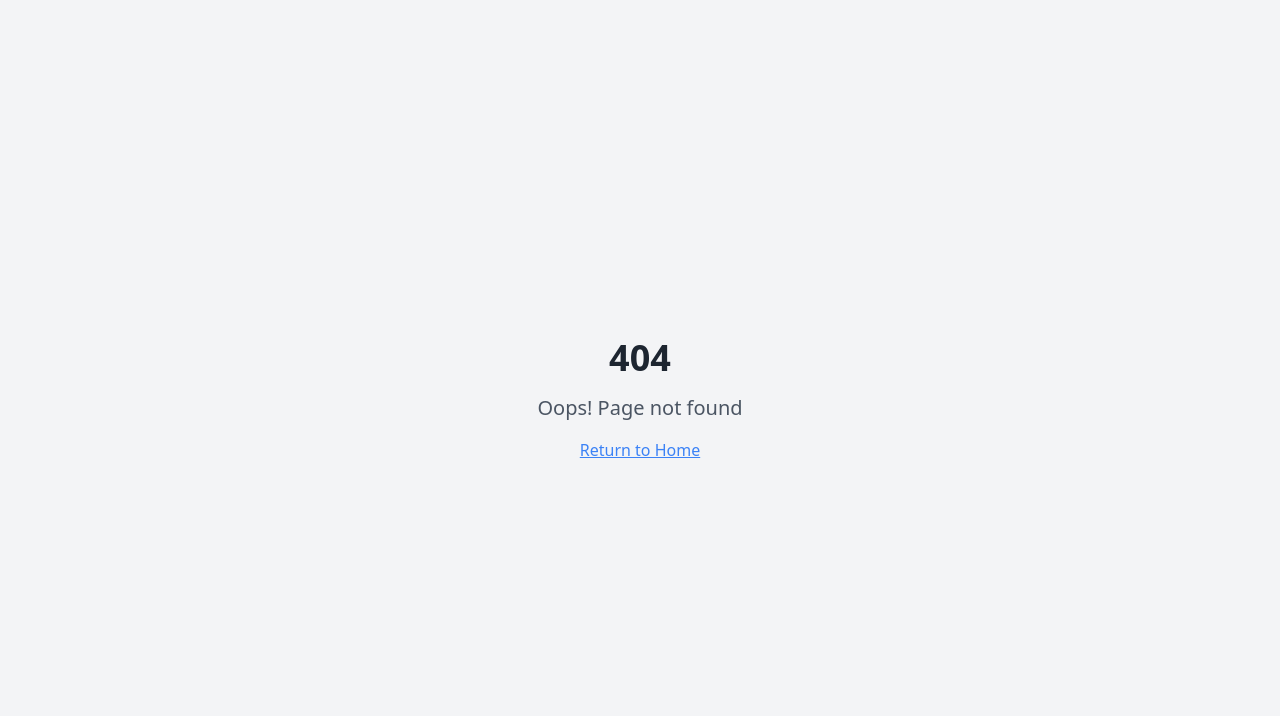
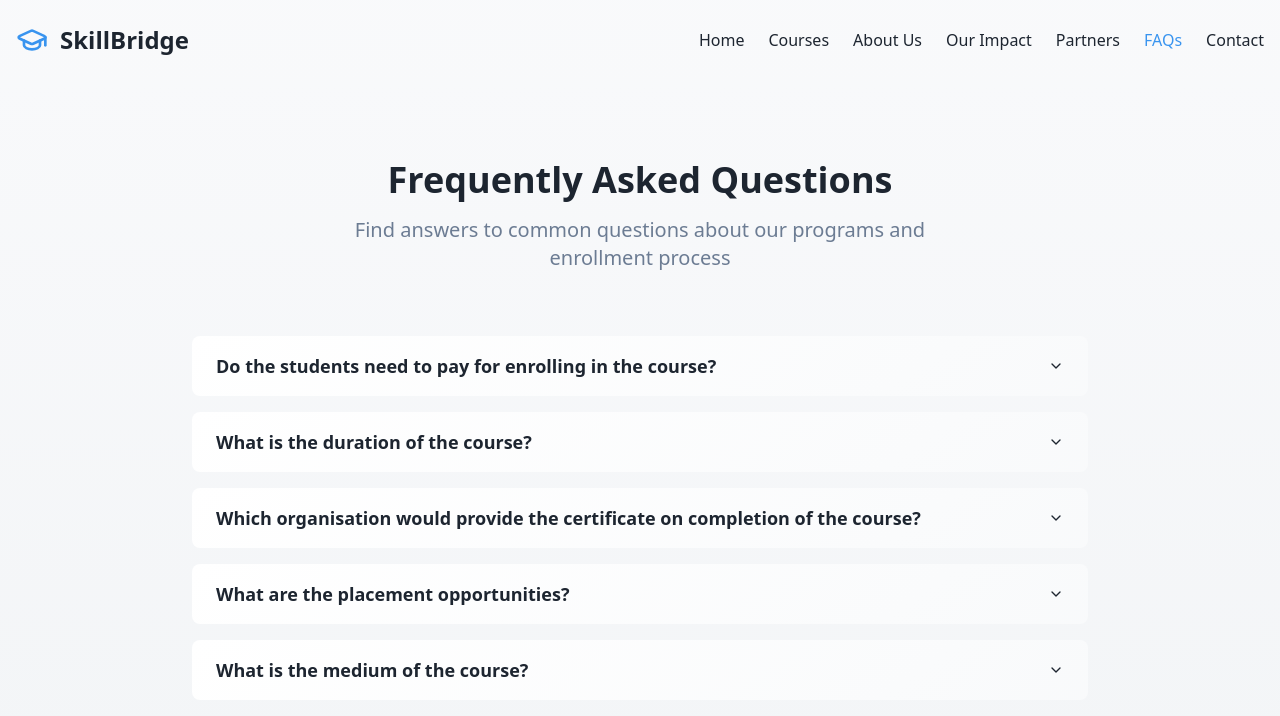
Before and after one commit to selvamuthukumar/course-conduit-48, a React (Vite) app: page /faq in a window 1280 px wide. Before the commit this address had no page. Shown: the top 716 px of the page. Built offline with nearby package versions, Linux system fonts and the light colour scheme.

Commit message:
Refactor: Move FAQs to new page

```diff
--- a/src/App.tsx
+++ b/src/App.tsx
@@ -7,6 +7,7 @@ import Home from "./pages/Home";
 import CourseManagement from "./pages/CourseManagement";
 import AboutUs from "./pages/AboutUs";
 import OurImpact from "./pages/OurImpact";
+import FAQ from "./pages/FAQ";
 import NotFound from "./pages/NotFound";
 
 const queryClient = new QueryClient();
@@ -22,6 +23,7 @@ const App = () => (
           <Route path="/courses" element={<CourseManagement />} />
           <Route path="/about" element={<AboutUs />} />
           <Route path="/impact" element={<OurImpact />} />
+          <Route path="/faq" element={<FAQ />} />
           {/* ADD ALL CUSTOM ROUTES ABOVE THE CATCH-ALL "*" ROUTE */}
           <Route path="*" element={<NotFound />} />
         </Routes>
--- a/src/components/Navigation.tsx
+++ b/src/components/Navigation.tsx
@@ -37,18 +37,6 @@ const Navigation = () => {
       };
 
       requestAnimationFrame(animation);
-    }
-  };
-
-  const handleFAQsClick = (e: React.MouseEvent) => {
-    e.preventDefault();
-    if (location.pathname === "/") {
-      smoothScrollToSection("faq-section");
-    } else {
-      navigate("/");
-      setTimeout(() => {
-        smoothScrollToSection("faq-section");
-      }, 100);
     }
   };
 
@@ -122,12 +110,14 @@ const Navigation = () => {
           >
             Partners
           </button>
-          <button
-            onClick={handleFAQsClick}
-            className="text-foreground hover:text-primary transition-colors"
+          <Link
+            to="/faq"
+            className={`text-foreground hover:text-primary transition-colors ${
+              isActive("/faq") ? "text-primary font-medium" : ""
+            }`}
           >
             FAQs
-          </button>
+          </Link>
           <button
             onClick={handleContactClick}
             className="text-foreground hover:text-primary transition-colors"
--- /dev/null
+++ b/src/pages/FAQ.tsx
@@ -0,0 +1,73 @@
+import { Accordion, AccordionContent, AccordionItem, AccordionTrigger } from "@/components/ui/accordion";
+import Navigation from "@/components/Navigation";
+
+const FAQ = () => {
+  return (
+    <div className="min-h-screen bg-gradient-bg">
+      <Navigation />
+
+      {/* FAQ Section */}
+      <section className="container mx-auto px-4 py-20">
+        <div className="text-center mb-16">
+          <h1 className="text-3xl md:text-4xl font-bold text-foreground mb-4">
+            Frequently Asked Questions
+          </h1>
+          <p className="text-xl text-muted-foreground max-w-2xl mx-auto">
+            Find answers to common questions about our programs and enrollment process
+          </p>
+        </div>
+
+        <div className="max-w-4xl mx-auto">
+          <Accordion type="single" collapsible className="space-y-4">
+            <AccordionItem value="item-1" className="bg-gradient-card border-0 rounded-lg px-6">
+              <AccordionTrigger className="text-left text-lg font-semibold text-foreground hover:text-primary">
+                Do the students need to pay for enrolling in the course?
+              </AccordionTrigger>
+              <AccordionContent className="text-muted-foreground pt-4">
+                No. Students do not need to pay any fees as the training is fully supported under the government scheme. In fact, participants also receive a small stipend during their training period, making it easier to focus on learning without financial burden.
+              </AccordionContent>
+            </AccordionItem>
+
+            <AccordionItem value="item-2" className="bg-gradient-card border-0 rounded-lg px-6">
+              <AccordionTrigger className="text-left text-lg font-semibold text-foreground hover:text-primary">
+                What is the duration of the course?
+              </AccordionTrigger>
+              <AccordionContent className="text-muted-foreground pt-4">
+                The course duration varies depending on the specific program. Please check the individual course details for specific duration information, or contact our support team for more details about your chosen course.
+              </AccordionContent>
+            </AccordionItem>
+
+            <AccordionItem value="item-3" className="bg-gradient-card border-0 rounded-lg px-6">
+              <AccordionTrigger className="text-left text-lg font-semibold text-foreground hover:text-primary">
+                Which organisation would provide the certificate on completion of the course?
+              </AccordionTrigger>
+              <AccordionContent className="text-muted-foreground pt-4">
+                The Electronic Skills Council of India would provide the certificates to the enrollees.
+              </AccordionContent>
+            </AccordionItem>
+
+            <AccordionItem value="item-4" className="bg-gradient-card border-0 rounded-lg px-6">
+              <AccordionTrigger className="text-left text-lg font-semibold text-foreground hover:text-primary">
+                What are the placement opportunities?
+              </AccordionTrigger>
+              <AccordionContent className="text-muted-foreground pt-4">
+                Students who train with dedication and successfully complete their certification will be supported by SkillBridge in connecting with reputed firms. While no program can guarantee a job, our focus is on preparing you for real industry needs and aiding you in securing strong placement opportunities.
+              </AccordionContent>
+            </AccordionItem>
+
+            <AccordionItem value="item-5" className="bg-gradient-card border-0 rounded-lg px-6">
+              <AccordionTrigger className="text-left text-lg font-semibold text-foreground hover:text-primary">
+                What is the medium of the course?
+              </AccordionTrigger>
+              <AccordionContent className="text-muted-foreground pt-4">
+                Courses are delivered in English along with regional language support to ensure easy understanding. For example, in Tamil Nadu, sessions are conducted in both English and Tamil, so that every student can learn comfortably and confidently.
+              </AccordionContent>
+            </AccordionItem>
+          </Accordion>
+        </div>
+      </section>
+    </div>
+  );
+};
+
+export default FAQ;
--- a/src/pages/Home.tsx
+++ b/src/pages/Home.tsx
@@ -1,6 +1,6 @@
 import { Button } from "@/components/ui/button";
 import { Card, CardContent, CardHeader, CardTitle } from "@/components/ui/card";
-import { Accordion, AccordionContent, AccordionItem, AccordionTrigger } from "@/components/ui/accordion";
+
 import { GraduationCap, UserPlus, BookOpen, Award, Briefcase, ArrowRight, Play, CheckCircle, Mail, ExternalLink, Linkedin } from "lucide-react";
 import vvdnLogo from "@/assets/vvdn_site_logo.svg";
 import naanMudhalvanLogo from "@/assets/logo_naan_mudhalvan.svg";
@@ -228,66 +228,6 @@ const Home = () => {
         </div>
       </section>
 
-      {/* FAQs Section */}
-      <section id="faq-section" className="container mx-auto px-4 py-20">
-        <div className="text-center mb-16">
-          <h2 className="text-3xl md:text-4xl font-bold text-foreground mb-4">
-            Frequently Asked Questions
-          </h2>
-          <p className="text-xl text-muted-foreground max-w-2xl mx-auto">
-            Find answers to common questions about our programs and enrollment process
-          </p>
-        </div>
-
-        <div className="max-w-4xl mx-auto">
-          <Accordion type="single" collapsible className="space-y-4">
-            <AccordionItem value="item-1" className="bg-gradient-card border-0 rounded-lg px-6">
-              <AccordionTrigger className="text-left text-lg font-semibold text-foreground hover:text-primary">
-                Do the students need to pay for enrolling in the course?
-              </AccordionTrigger>
-              <AccordionContent className="text-muted-foreground pt-4">
-                No. Students do not need to pay any fees as the training is fully supported under the government scheme. In fact, participants also receive a small stipend during their training period, making it easier to focus on learning without financial burden.
-              </AccordionContent>
-            </AccordionItem>
-
-            <AccordionItem value="item-2" className="bg-gradient-card border-0 rounded-lg px-6">
-              <AccordionTrigger className="text-left text-lg font-semibold text-foreground hover:text-primary">
-                What is the duration of the course?
-              </AccordionTrigger>
-              <AccordionContent className="text-muted-foreground pt-4">
-                The course duration varies depending on the specific program. Please check the individual course details for specific duration information, or contact our support team for more details about your chosen course.
-              </AccordionContent>
-            </AccordionItem>
-
-            <AccordionItem value="item-3" className="bg-gradient-card border-0 rounded-lg px-6">
-              <AccordionTrigger className="text-left text-lg font-semibold text-foreground hover:text-primary">
-                Which organisation would provide the certificate on completion of the course?
-              </AccordionTrigger>
-              <AccordionContent className="text-muted-foreground pt-4">
-                The Electronic Skills Council of India would provide the certificates to the enrollees.
-              </AccordionContent>
-            </AccordionItem>
-
-            <AccordionItem value="item-4" className="bg-gradient-card border-0 rounded-lg px-6">
-              <AccordionTrigger className="text-left text-lg font-semibold text-foreground hover:text-primary">
-                What are the placement opportunities?
-              </AccordionTrigger>
-              <AccordionContent className="text-muted-foreground pt-4">
-                Students who train with dedication and successfully complete their certification will be supported by SkillBridge in connecting with reputed firms. While no program can guarantee a job, our focus is on preparing you for real industry needs and aiding you in securing strong placement opportunities.
-              </AccordionContent>
-            </AccordionItem>
-
-            <AccordionItem value="item-5" className="bg-gradient-card border-0 rounded-lg px-6">
-              <AccordionTrigger className="text-left text-lg font-semibold text-foreground hover:text-primary">
-                What is the medium of the course?
-              </AccordionTrigger>
-              <AccordionContent className="text-muted-foreground pt-4">
-                Courses are delivered in English along with regional language support to ensure easy understanding. For example, in Tamil Nadu, sessions are conducted in both English and Tamil, so that every student can learn comfortably and confidently.
-              </AccordionContent>
-            </AccordionItem>
-          </Accordion>
-        </div>
-      </section>
 
       {/* Contact Section */}
       <section id="contact-section" className="container mx-auto px-4 py-16">
```
